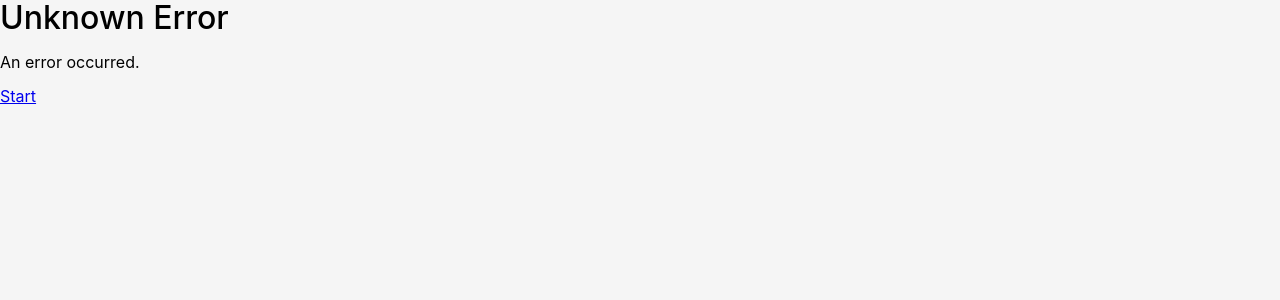
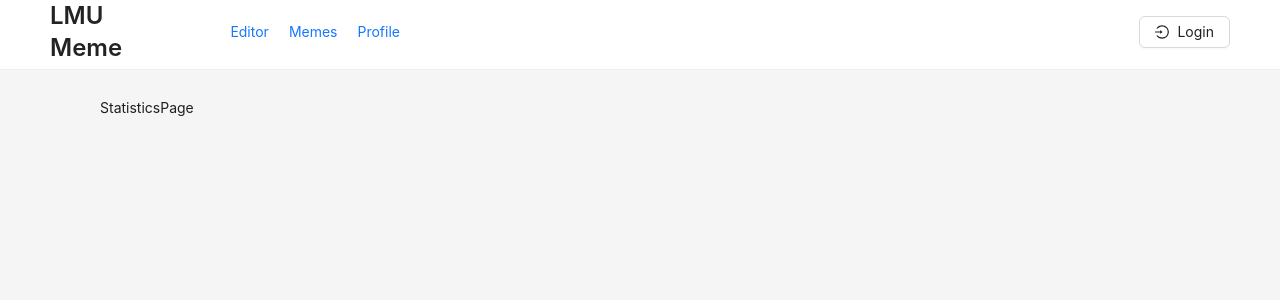
Before and after one commit to mimuc/mememuc-template, a React (Create React App) app in the folder react-frontend/: page /statistics in a window 1280 px wide. Shown: the top 300 px of the page. Built offline with nearby package versions, Linux system fonts and the light colour scheme.

Commit message:
:sparkles: add statistics page

```diff
--- a/react-frontend/src/components/Navigation/Navigation.tsx
+++ b/react-frontend/src/components/Navigation/Navigation.tsx
@@ -11,6 +11,7 @@ export const Navigation = () => {
             <NavLink to={'/'}>Start</NavLink>
             <NavLink to={'/profile'}>Profile</NavLink>
             <NavLink to={'/new'}>New</NavLink>
+            <NavLink to={'/statistics'}>Statistics</NavLink>
         </div>
     )
 }
--- /dev/null
+++ b/react-frontend/src/pages/StatisticsPage/StatisticsPage.tsx
@@ -0,0 +1,9 @@
+export const StatisticsPage = () => {
+    // TODO: add general statistics (e.g. visitors, total users, etc.)
+
+    return (
+        <div>
+            StatisticsPage
+        </div>
+    );
+}
--- a/react-frontend/src/pages/index.ts
+++ b/react-frontend/src/pages/index.ts
@@ -5,3 +5,4 @@ export * from './Meme/SingleMemePage/SingleMemePage';
 export * from './Meme/MemeListPage/MemeListPage';
 export * from './ProfilePage/ProfilePage';
 export * from './RegisterPage/RegisterPage';
+export * from './StatisticsPage/StatisticsPage';
--- a/react-frontend/src/router/routes.tsx
+++ b/react-frontend/src/router/routes.tsx
@@ -1,6 +1,6 @@
 import {Outlet, RouteObject} from "react-router-dom";
 import {BasicLayout, MemeLayout} from "src/layouts";
-import {ApiPage, EditorPage, LoginPage, MemeListPage, ProfilePage, RegisterPage, SingleMemePage} from "src/pages";
+import {ApiPage, EditorPage, LoginPage, MemeListPage, ProfilePage, RegisterPage, SingleMemePage, StatisticsPage} from "src/pages";
 import {ErrorPage} from "./ErrorPage/ErrorPage";
 
 const BasicWrapper = () => {
@@ -57,6 +57,10 @@ export const routes: RouteObject[] = [
                     {
                         path: 'register',
                         element: <RegisterPage/>
+                    },
+                    {
+                        path: 'statistics',
+                        element: <StatisticsPage/>
                     }
                 ]
             }
```
